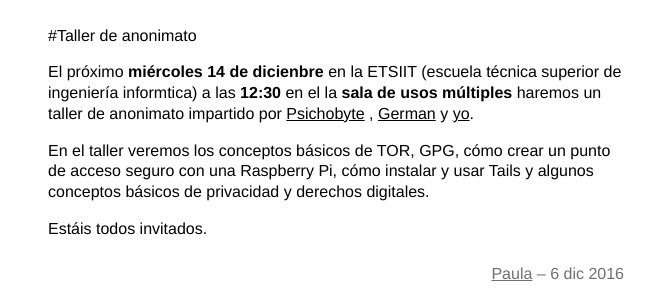
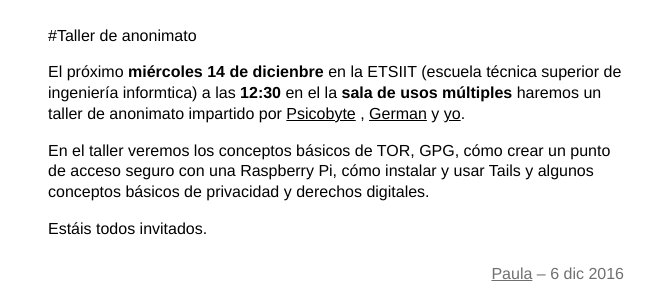
Before and after one commit to Interferencias/interferencias.github.io, a Jekyll site: the page built from _posts/2016-12-6-Taller-de-anonimato.md, in a window 1280 px wide. Shown: the part 234-531 px from the top of the page, without its empty margins (0-670 px from the left). Built offline with Jekyll 4.4.1, drawn with Linux system fonts in a browser that asks for light colours.

Commit message:
Update 2016-12-6-Taller-de-anonimato.md

```diff
--- a/_posts/2016-12-6-Taller-de-anonimato.md
+++ b/_posts/2016-12-6-Taller-de-anonimato.md
@@ -6,7 +6,7 @@ author: paula
 
 #Taller de anonimato
 
-El próximo **miércoles 14 de dicienbre** en la ETSIIT (escuela técnica superior de ingeniería informtica) a las **12:30** en el la **sala de usos múltiples** haremos un taller de anonimato impartido por [Psichobyte](https://twitter.com/psichobyte_) , [German](https://twitter.com/germaaan_) y [yo](https://twitter.com/Terceranexus6).
+El próximo **miércoles 14 de dicienbre** en la ETSIIT (escuela técnica superior de ingeniería informtica) a las **12:30** en el la **sala de usos múltiples** haremos un taller de anonimato impartido por [Psicobyte](https://twitter.com/psicobyte_) , [German](https://twitter.com/germaaan_) y [yo](https://twitter.com/Terceranexus6).
 
 En el taller veremos los conceptos básicos de TOR, GPG, cómo crear un punto de acceso seguro con una Raspberry Pi, cómo instalar y usar Tails y algunos conceptos básicos de privacidad y derechos digitales.
 
```
